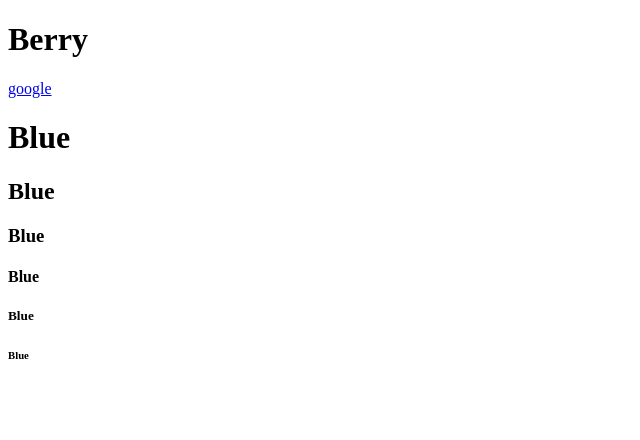
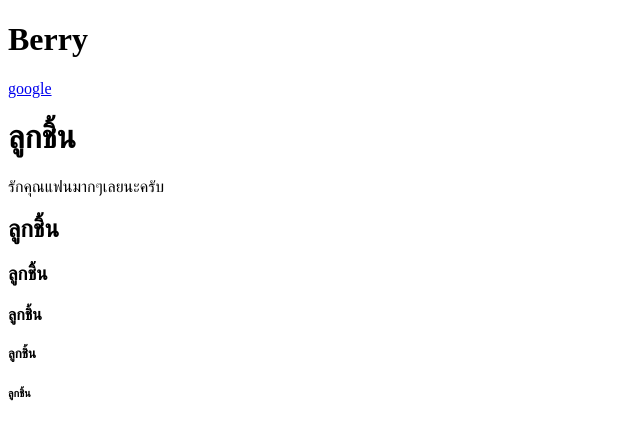
Before and after one commit to BlueBerryTnp/Berry-Project, a plain HTML site: page index.html in a window 1280 px wide. Shown: the whole page, without its empty margins (0-640 px from the left). Drawn offline with Linux system fonts and the light colour scheme.

Commit message:
Update index.html

```diff
--- a/index.html
+++ b/index.html
@@ -11,12 +11,13 @@
 <body>
     <h1>Berry</h1>
     <a href="http://www.google.com" target="_blank">google</a>
-    <h1>Blue</h1>
-    <h2>Blue</h2>
-    <h3>Blue</h3>
-    <h4>Blue</h4>
-    <h5>Blue</h5>
-    <h6>Blue</h6>
+    <h1>ลูกชิ้น</h1>
+    <p>รักคุณแฟนมากๆเลยนะครับ</p>
+    <h2>ลูกชิ้น</h2>
+    <h3>ลูกชิ้น</h3>
+    <h4>ลูกชิ้น</h4>
+    <h5>ลูกชิ้น</h5>
+    <h6>ลูกชิ้น</h6>
 
 </body>
 </html>
```
